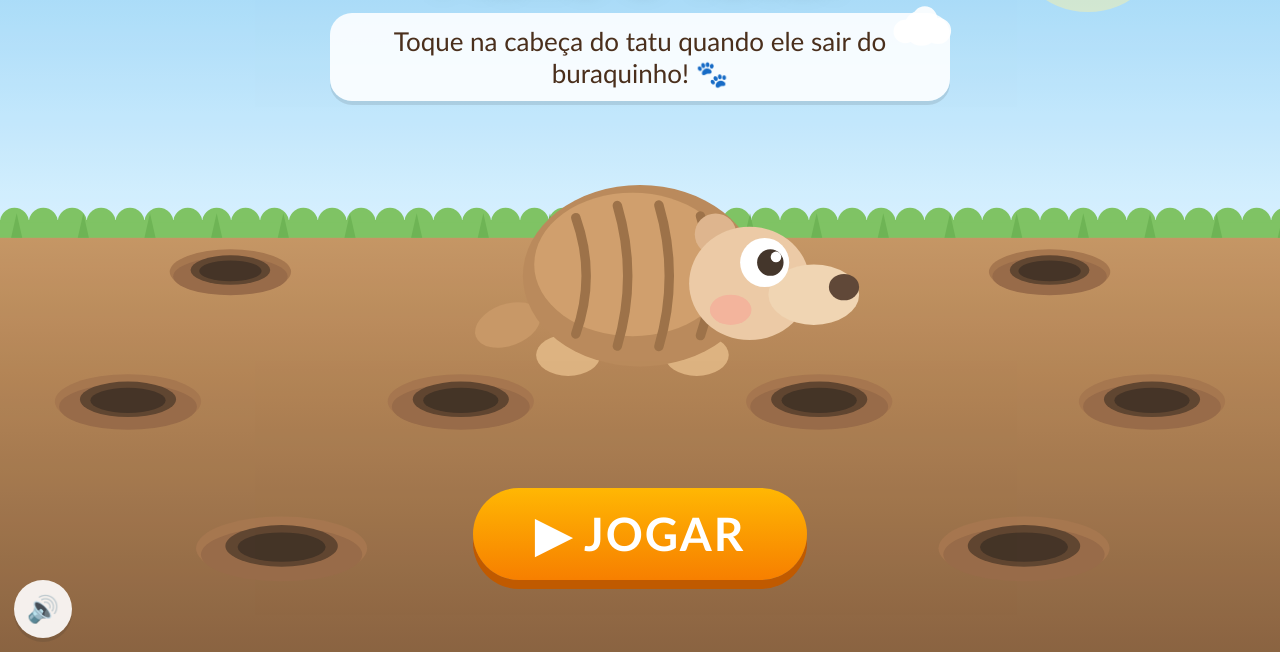
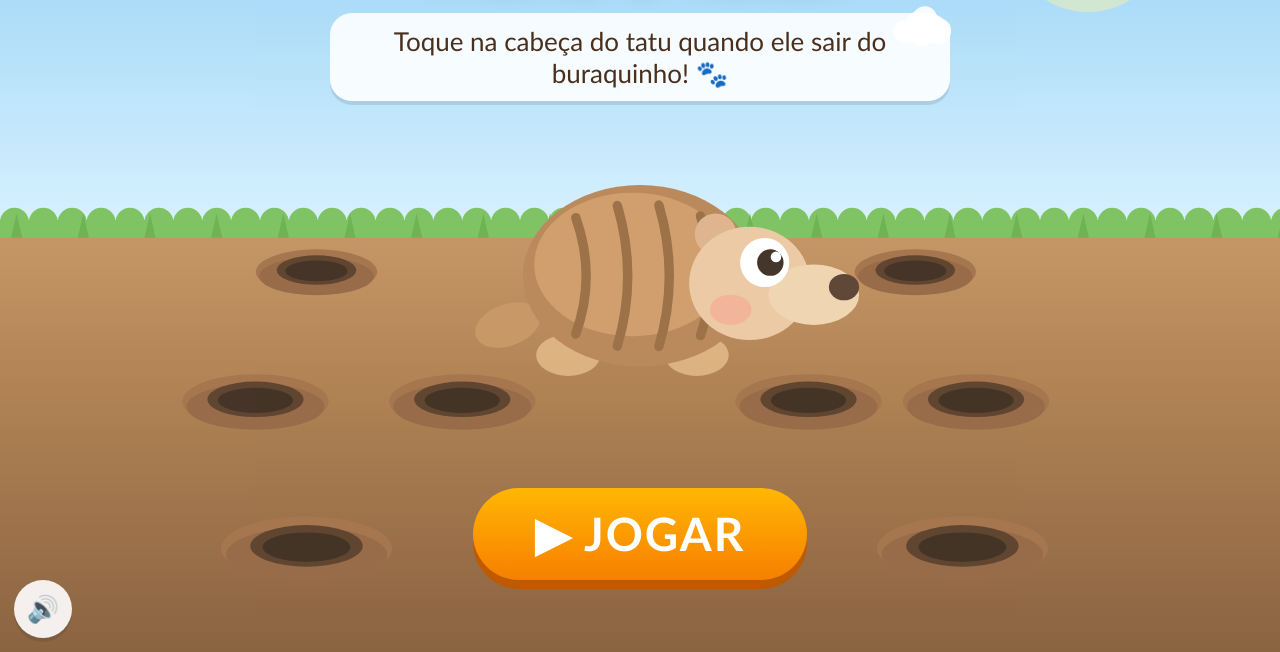
Before and after one commit to Joselotebr50/jogo-do-tatu, a plain HTML site: page index.html in a window 1280 px wide. Shown: the part 148-800 px from the top of the page. Drawn offline with Linux system fonts and the light colour scheme.

Commit message:
Add files via upload

```diff
--- a/index.html
+++ b/index.html
@@ -95,6 +95,56 @@
 'use strict';
 
 /* ============================================================
+   TEMAS (a cada fase o jogo troca de cenário)
+   ============================================================ */
+const THEMES = [
+  { // 0 — Dia
+    sky:['#7ec8f2','#d3efff'],
+    ground:['#c08a52','#a9743f','#7a4e27'],
+    grass:'#6dbb4e', grass2:'#5aa93e',
+    sun:'#ffe066', sunGlow:'rgba(255,240,150,.45)',
+    cloud:'rgba(255,255,255,.92)'
+  },
+  { // 1 — Entardecer
+    sky:['#ff9e7d','#ffd9a0'],
+    ground:['#a9714a','#8a5730','#5c3a1e'],
+    grass:'#7c9c4a', grass2:'#688238',
+    sun:'#ffb347', sunGlow:'rgba(255,180,80,.55)',
+    cloud:'rgba(255,220,200,.9)'
+  },
+  { // 2 — Noite
+    sky:['#1b2a5a','#4a5c9e'],
+    ground:['#3d3458','#2c2540','#1a1530'],
+    grass:'#4a5a7a', grass2:'#3b4a66',
+    sun:'#f0f0e0', sunGlow:'rgba(240,240,220,.30)',
+    cloud:'rgba(200,210,240,.30)',
+    moon:true, stars:true
+  },
+  { // 3 — Deserto
+    sky:['#ffd89b','#ffb56b'],
+    ground:['#e0b876','#c9974f','#a67a3c'],
+    grass:'#d4a860', grass2:'#c09550',
+    sun:'#fff3b0', sunGlow:'rgba(255,230,150,.6)',
+    cloud:'rgba(255,255,255,.5)'
+  },
+  { // 4 — Neve
+    sky:['#b8d8f0','#e8f4ff'],
+    ground:['#e8eef5','#c8d6e5','#a0b4cc'],
+    grass:'#f0f6ff', grass2:'#dce8f5',
+    sun:'#fff8d0', sunGlow:'rgba(255,255,220,.5)',
+    cloud:'rgba(255,255,255,.95)',
+    snow:true
+  },
+  { // 5 — Floresta
+    sky:['#6fb8a0','#c8e8d8'],
+    ground:['#6a8a4a','#4f6b34','#354a24'],
+    grass:'#5a9a3e', grass2:'#457a2e',
+    sun:'#f5f5c0', sunGlow:'rgba(240,240,150,.4)',
+    cloud:'rgba(255,255,255,.85)'
+  }
+];
+
+/* ============================================================
    CANVAS / LAYOUT
    ============================================================ */
 const canvas = document.getElementById('game');
@@ -129,8 +179,14 @@ const G = {
   hitPulse: 0,
   blink: 0,
   blinkNext: 2,
-  menuBob: 0
+  menuBob: 0,
+  themeIdx: 0,
+  pendingLayout: false   // muda os buracos quando o tatu terminar de se esconder
 };
+
+/* estrelas e neve */
+const stars = [];
+const snowFlakes = [];
 
 /* ============================================================
    ÁUDIO
@@ -178,7 +234,7 @@ function sndLevel(){
 function sndMiss(){ tone(180, 0, 0.09, 'sine', 0.07, 120); }
 
 /* ============================================================
-   RESIZE / LAYOUT
+   RESIZE
    ============================================================ */
 function resize(){
   DPR = Math.min(window.devicePixelRatio || 1, 2);
@@ -189,31 +245,56 @@ function resize(){
   canvas.style.width  = W + 'px';
   canvas.style.height = H + 'px';
   ctx.setTransform(DPR, 0, 0, DPR, 0, 0);
-  layout();
+  layout(false);
+  initStars();
 }
 
-function layout(){
+/* ============================================================
+   LAYOUT DOS BURACOS
+   randomize=true → novas posições aleatórias (mudança de fase)
+   randomize=false → recalcula posições a partir de fx/rt/rf
+   ============================================================ */
+function layout(randomize){
   groundTop = Math.round(H * 0.46);
   const band = H - groundTop;
 
   unit = Math.min(W / 720, H / 720);
   unit = Math.max(0.42, Math.min(unit, 1.6));
 
-  const defs = [
-    { t: 0.12, xs: [0.18, 0.50, 0.82],        f: 0.78 },
-    { t: 0.42, xs: [0.10, 0.36, 0.64, 0.90],  f: 0.94 },
-    { t: 0.76, xs: [0.22, 0.55, 0.80],        f: 1.10 }
+  const rowDefs = [
+    { t: 0.12, n: 3, f: 0.78 },   // linha de cima
+    { t: 0.42, n: 4, f: 0.94 },   // linha do meio (mais cheia)
+    { t: 0.76, n: 3, f: 1.10 }    // linha de baixo (maior)
   ];
 
-  holes = [];
-  for(const d of defs){
-    for(const fx of d.xs){
-      holes.push({
-        x: W * fx,
-        y: groundTop + band * d.t,
-        s: unit * d.f
-      });
+  if(randomize || holes.length === 0){
+    holes = [];
+    for(const d of rowDefs){
+      const margin = 0.09;
+      const usable = 1 - margin * 2;
+      const step   = usable / d.n;
+
+      for(let i = 0; i < d.n; i++){
+        const base   = margin + step * (i + 0.5);
+        const jitter = (Math.random() - 0.5) * step * 0.55;  // bagunça ordenada
+        let fx = base + jitter;
+        fx = Math.max(margin, Math.min(1 - margin, fx));
+
+        holes.push({
+          fx: fx,
+          rt: d.t,
+          rf: d.f,
+          x: 0, y: 0, s: 1
+        });
+      }
     }
+  }
+
+  /* recalcula posições absolutas (funciona também no resize) */
+  for(const h of holes){
+    h.x = W * h.fx;
+    h.y = groundTop + band * h.rt;
+    h.s = unit * h.rf;
   }
 }
 
@@ -224,6 +305,36 @@ function riseDur(){ return Math.max(0.16, 0.42 - (G.level - 1) * 0.020); }
 function upDur(){   return Math.max(0.85, 2.60 - (G.level - 1) * 0.160); }
 function downDur(){ return Math.max(0.14, 0.35 - (G.level - 1) * 0.015); }
 function waitDur(){ return Math.max(0.12, 0.55 - (G.level - 1) * 0.040); }
+
+/* ============================================================
+   ESTRELAS E NEVE
+   ============================================================ */
+function initStars(){
+  stars.length = 0;
+  const n = 60;
+  for(let i = 0; i < n; i++){
+    stars.push({
+      x: Math.random(),
+      y: Math.random() * 0.36,
+      r: 1 + Math.random() * 1.8,
+      tw: Math.random() * 6.28
+    });
+  }
+}
+
+function initSnow(){
+  snowFlakes.length = 0;
+  const n = 70;
+  for(let i = 0; i < n; i++){
+    snowFlakes.push({
+      x: Math.random() * W,
+      y: Math.random() * H,
+      r: 1.5 + Math.random() * 3,
+      vy: 25 + Math.random() * 45,
+      wob: Math.random() * 6.28
+    });
+  }
+}
 
 /* ============================================================
    LÓGICA
@@ -239,9 +350,31 @@ function startGame(){
   G.parts.length = 0;
   G.floats.length = 0;
   G.hitPulse = 0;
+  G.themeIdx = 0;
+  G.pendingLayout = false;
+  snowFlakes.length = 0;
+  layout(true);          // posições novas ao iniciar
   ptsEl.textContent = '0';
   lvlEl.textContent = '1';
   menuEl.classList.add('hide');
+}
+
+function nextLevel(){
+  /* sorteia um tema diferente do atual */
+  let t = G.themeIdx;
+  let guard = 0;
+  do {
+    t = Math.floor(Math.random() * THEMES.length);
+    guard++;
+  } while(t === G.themeIdx && THEMES.length > 1 && guard < 20);
+  G.themeIdx = t;
+
+  /* efeitos do tema */
+  if(THEMES[t].snow) initSnow();
+  else snowFlakes.length = 0;
+
+  /* marca para embaralhar os buracos quando o tatu esconder */
+  G.pendingLayout = true;
 }
 
 function appear(){
@@ -278,6 +411,7 @@ function hitArmadillo(hx, hy, h){
     lvlEl.textContent = newLevel;
     showBanner(newLevel);
     sndLevel();
+    nextLevel();          // ← troca tema e agenda embaralhar buracos
   }
 
   G.state = 'down';
@@ -382,10 +516,17 @@ function update(dt){
         G.state = 'wait';
         G.timer = waitDur();
         G.activeIdx = -1;
+
+        /* ✅ agora sim: tatu escondido → embaralha buracos da nova fase */
+        if(G.pendingLayout){
+          G.pendingLayout = false;
+          layout(true);
+        }
       }
       break;
   }
 
+  /* partículas */
   for(let i = G.parts.length - 1; i >= 0; i--){
     const p = G.parts[i];
     p.life -= dt;
@@ -397,16 +538,29 @@ function update(dt){
     if(p.rot !== undefined) p.rot += dt * 6;
   }
 
+  /* flutuantes */
   for(let i = G.floats.length - 1; i >= 0; i--){
     const f = G.floats[i];
     f.life -= dt;
     f.y -= 70 * dt;
     if(f.life <= 0) G.floats.splice(i, 1);
   }
+
+  /* neve */
+  if(THEMES[G.themeIdx].snow && snowFlakes.length === 0 && G.state !== 'menu'){
+    initSnow();
+  }
+  for(const f of snowFlakes){
+    f.y += f.vy * dt;
+    f.x += Math.sin(G.t * 0.9 + f.wob) * 22 * dt;
+    if(f.y > H + 10){ f.y = -10; f.x = Math.random() * W; }
+    if(f.x < -10) f.x = W + 10;
+    if(f.x > W + 10) f.x = -10;
+  }
 }
 
 /* ============================================================
-   DESENHO — HELPERS
+   HELPERS DE DESENHO
    ============================================================ */
 function ell(x, y, rx, ry, rot){
   ctx.beginPath();
@@ -427,10 +581,10 @@ function drawStarPath(cx, cy, R, r, n){
 }
 
 /* ============================================================
-   DESENHO — CENÁRIO
+   CENÁRIO (usa o tema atual)
    ============================================================ */
-function cloud(x, y, r){
-  ctx.fillStyle = 'rgba(255,255,255,.92)';
+function cloud(x, y, r, color){
+  ctx.fillStyle = color;
   ctx.beginPath();
   ctx.arc(x,             y,             r * 1.00, 0, 7);
   ctx.arc(x + r * 0.92,  y + r * 0.16,  r * 0.74, 0, 7);
@@ -440,29 +594,56 @@ function cloud(x, y, r){
 }
 
 function drawBackground(){
+  const th = THEMES[G.themeIdx];
+
+  /* céu */
   const sky = ctx.createLinearGradient(0, 0, 0, groundTop + 12);
-  sky.addColorStop(0, '#7ec8f2');
-  sky.addColorStop(1, '#d3efff');
+  sky.addColorStop(0, th.sky[0]);
+  sky.addColorStop(1, th.sky[1]);
   ctx.fillStyle = sky;
   ctx.fillRect(0, 0, W, groundTop + 12);
 
-  ctx.fillStyle = 'rgba(255,240,150,.45)';
+  /* estrelas */
+  if(th.stars){
+    for(const s of stars){
+      const a = 0.55 + Math.sin(G.t * 1.6 + s.tw) * 0.45;
+      ctx.globalAlpha = a;
+      ctx.fillStyle = '#ffffff';
+      ctx.beginPath();
+      ctx.arc(s.x * W, s.y * groundTop, s.r, 0, 7);
+      ctx.fill();
+    }
+    ctx.globalAlpha = 1;
+  }
+
+  /* sol / lua */
+  ctx.fillStyle = th.sunGlow;
   ctx.beginPath(); ctx.arc(W * 0.85, H * 0.10, 72 * unit, 0, 7); ctx.fill();
-  ctx.fillStyle = '#ffe066';
+  ctx.fillStyle = th.sun;
   ctx.beginPath(); ctx.arc(W * 0.85, H * 0.10, 46 * unit, 0, 7); ctx.fill();
+  if(th.moon){
+    /* recorte pra virar meia-lua */
+    ctx.fillStyle = th.sky[0];
+    ctx.beginPath();
+    ctx.arc(W * 0.85 + 20 * unit, H * 0.10 - 8 * unit, 40 * unit, 0, 7);
+    ctx.fill();
+  }
 
-  cloud(W * 0.16, H * 0.13, 30 * unit);
-  cloud(W * 0.52, H * 0.07, 22 * unit);
-  cloud(W * 0.72, H * 0.22, 16 * unit);
+  /* nuvens */
+  cloud(W * 0.16, H * 0.13, 30 * unit, th.cloud);
+  cloud(W * 0.52, H * 0.07, 22 * unit, th.cloud);
+  cloud(W * 0.72, H * 0.22, 16 * unit, th.cloud);
 
+  /* terra */
   const gnd = ctx.createLinearGradient(0, groundTop, 0, H);
-  gnd.addColorStop(0,    '#c08a52');
-  gnd.addColorStop(0.35, '#a9743f');
-  gnd.addColorStop(1,    '#7a4e27');
+  gnd.addColorStop(0,    th.ground[0]);
+  gnd.addColorStop(0.35, th.ground[1]);
+  gnd.addColorStop(1,    th.ground[2]);
   ctx.fillStyle = gnd;
   ctx.fillRect(0, groundTop, W, H - groundTop);
 
-  ctx.fillStyle = '#6dbb4e';
+  /* grama / camada superior */
+  ctx.fillStyle = th.grass;
   ctx.fillRect(0, groundTop, W, 16 * unit);
   for(let x = 0; x < W + 30 * unit; x += 26 * unit){
     ctx.beginPath();
@@ -470,7 +651,8 @@ function drawBackground(){
     ctx.fill();
   }
 
-  ctx.fillStyle = '#5aa93e';
+  /* tufinhos */
+  ctx.fillStyle = th.grass2;
   for(let x = 10 * unit; x < W; x += 60 * unit){
     ctx.beginPath();
     ctx.moveTo(x,                groundTop + 16 * unit);
@@ -481,7 +663,7 @@ function drawBackground(){
 }
 
 /* ============================================================
-   DESENHO — BURACO
+   BURACO
    ============================================================ */
 function drawHole(h, front){
   const s = h.s;
@@ -512,7 +694,7 @@ function drawHole(h, front){
 }
 
 /* ============================================================
-   DESENHO — TATU
+   TATU
    ============================================================ */
 function drawTatu(){
   const happy = G.hitPulse > 0;
@@ -584,11 +766,9 @@ function drawTatu(){
   }
 }
 
-/* rise = 0 → escondido na terra (abaixo do buraco)
-   rise = 1 → fora do buraco  */
 function drawArmadillo(cx, baseY, s, rise, flip){
   const HMAX = 115;
-  const yy = baseY + (1 - rise) * HMAX * s;
+  const yy = baseY + (1 - rise) * HMAX * s;   /* rise=0 → escondido; rise=1 → fora */
   ctx.save();
   ctx.translate(cx, yy);
   ctx.scale(s * flip, s);
@@ -597,7 +777,7 @@ function drawArmadillo(cx, baseY, s, rise, flip){
 }
 
 /* ============================================================
-   DESENHO — PARTÍCULAS / TEXTOS
+   PARTÍCULAS / TEXTOS
    ============================================================ */
 function drawParticles(){
   for(const p of G.parts){
@@ -632,9 +812,18 @@ function drawFloats(){
   ctx.globalAlpha = 1;
 }
 
+function drawSnow(){
+  if(!THEMES[G.themeIdx].snow) return;
+  ctx.fillStyle = 'rgba(255,255,255,.9)';
+  for(const f of snowFlakes){
+    ctx.beginPath();
+    ctx.arc(f.x, f.y, f.r, 0, 7);
+    ctx.fill();
+  }
+}
+
 /* ============================================================
-   RENDER PRINCIPAL — ✅ CORRIGIDO
-   Todos os buracos são desenhados sempre.
+   RENDER
    ============================================================ */
 function render(){
   drawBackground();
@@ -642,13 +831,13 @@ function render(){
   const activeIdx = G.activeIdx;
   const active    = (activeIdx >= 0) ? holes[activeIdx] : null;
 
-  /* 1) Desenha TODOS os buracos, exceto o ativo */
+  /* 1) todos os buracos, menos o ativo */
   for(let i = 0; i < holes.length; i++){
     if(i === activeIdx) continue;
     drawHole(holes[i], false);
   }
 
-  /* 2) Buraco ativo + tatu saindo de dentro da terra */
+  /* 2) buraco ativo + tatu saindo de dentro da terra */
   if(active){
     drawHole(active, false);
 
@@ -661,7 +850,6 @@ function render(){
       ctx.restore();
     }
 
-    /* borda da frente cobre a base do tatu */
     drawHole(active, true);
   }
 
@@ -677,6 +865,7 @@ function render(){
   }
 
   drawParticles();
+  drawSnow();
   drawFloats();
 }
 
```
